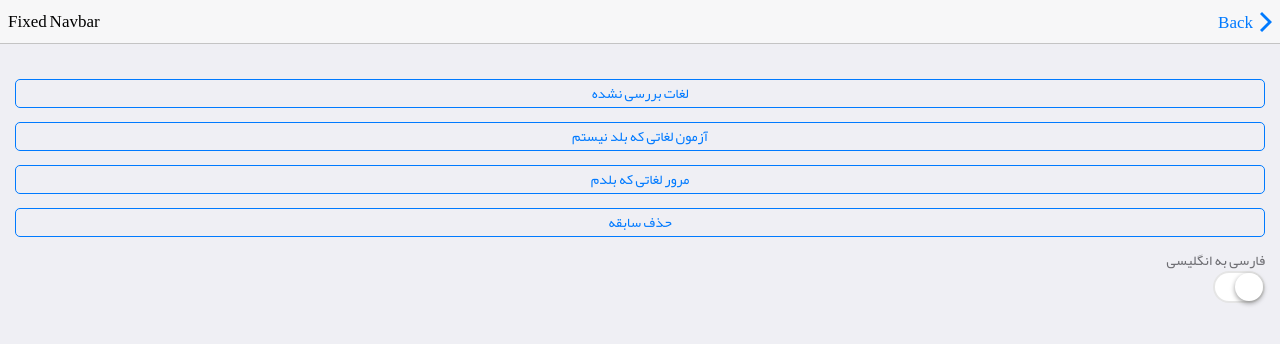
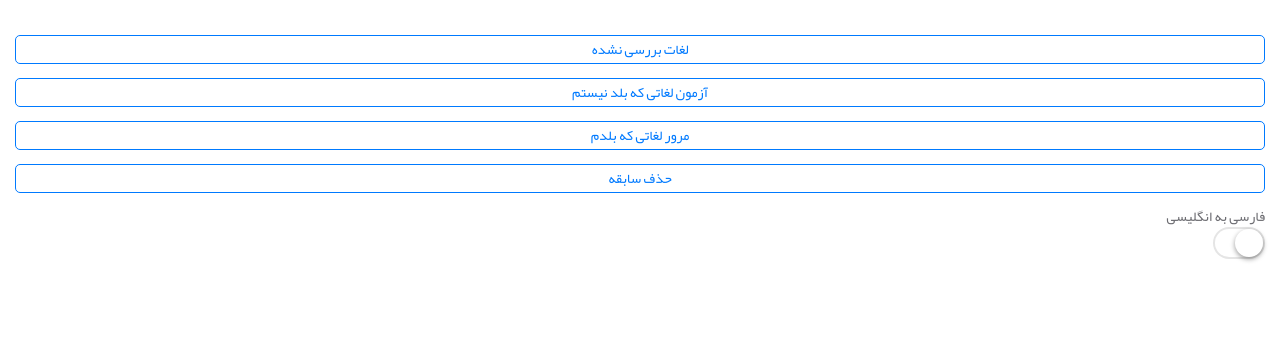
Before and after one commit to rmasoudi/rmasoudi.github.io, a plain HTML site: page index.html in a window 1280 px wide. Drawn offline with Linux system fonts and the light colour scheme.

Commit message:
nsjkdfhsa

```diff
--- a/index.html
+++ b/index.html
@@ -18,22 +18,6 @@
 
 <body>
 
-    <div class="views">
-        <div class="view view-main">
-                <div class="pages navbar-through toolbar-fixed">
-                        <div class="page">
-                            <div class="navbar">
-                                <div class="navbar-inner sliding">
-                                    <div class="left">
-                                        <a class="link back">
-                                            <i class="icon icon-back"></i>
-                                            <span class="ios-only">Back</span>
-                                        </a>
-                                    </div>
-                                    <div class="title">Fixed Navbar</div>
-                                </div>
-                            </div>
-                            <div class="page-content" data-distance="100">
     <div class="content-block">
         <p><a href="#" data-popup=".notAnalyzed" class="open-popup button">لغات بررسی نشده </a></p>
         <p><a href="#" data-popup=".unknown" class="open-popup button">آزمون لغاتی که بلد نیستم </a></p>
@@ -47,11 +31,6 @@
                         <input id="btnSwitch" type="checkbox">
                         <div class="checkbox"></div>
                     </label>
-                                                </div>
-                                            </div>
-                                        </div>
-                                    </div>
-                                </div>
                 </div>
             </div>
         </div>
--- a/scripts/my-app.js
+++ b/scripts/my-app.js
@@ -1,3 +1,11 @@
+history.pushState(null, null, window.top.location.pathname + window.top.location.search);
+window.addEventListener('popstate', () => {
+    var btns = $(".close-popup");
+    if (btns.length > 0) {
+        btns.click();
+    }
+    history.pushState(null, null, window.top.location.pathname + window.top.location.search);
+});
 myApp = new Framework7({
     tapHold: false,
     pushState: true,
@@ -8,26 +16,23 @@ myApp = new Framework7({
         onBackKeyDown: function () {
             var leftp = myApp.panel.left && myApp.panel.left.opened;
             var rightp = myApp.panel.right && myApp.panel.right.opened;
-            if ( leftp || rightp ) {
+            if (leftp || rightp) {
                 myApp.panel.close();
                 return false;
             } else if ($('.modal-in').length > 0) {
                 myApp.dialog.close();
                 return false;
             } else if (myApp.views.main.router.url == '/') {
-                myApp.dialog.confirm('Are you sure you want to exit?', 'Exit MyApp', function() {
+                myApp.dialog.confirm('Are you sure you want to exit?', 'Exit MyApp', function () {
                     navigator.app.exitApp();
                 },
-                function() {
-                });
+                    function () {
+                    });
             } else {
                 mainView.router.back();
             }
         }
     }
-});
-mainView = myApp.addView('.view-main', {
-    dynamicNavbar: true
 });
 var $$ = Dom7;
 
```
Lines whose indentation alone changed are shown as unchanged.
